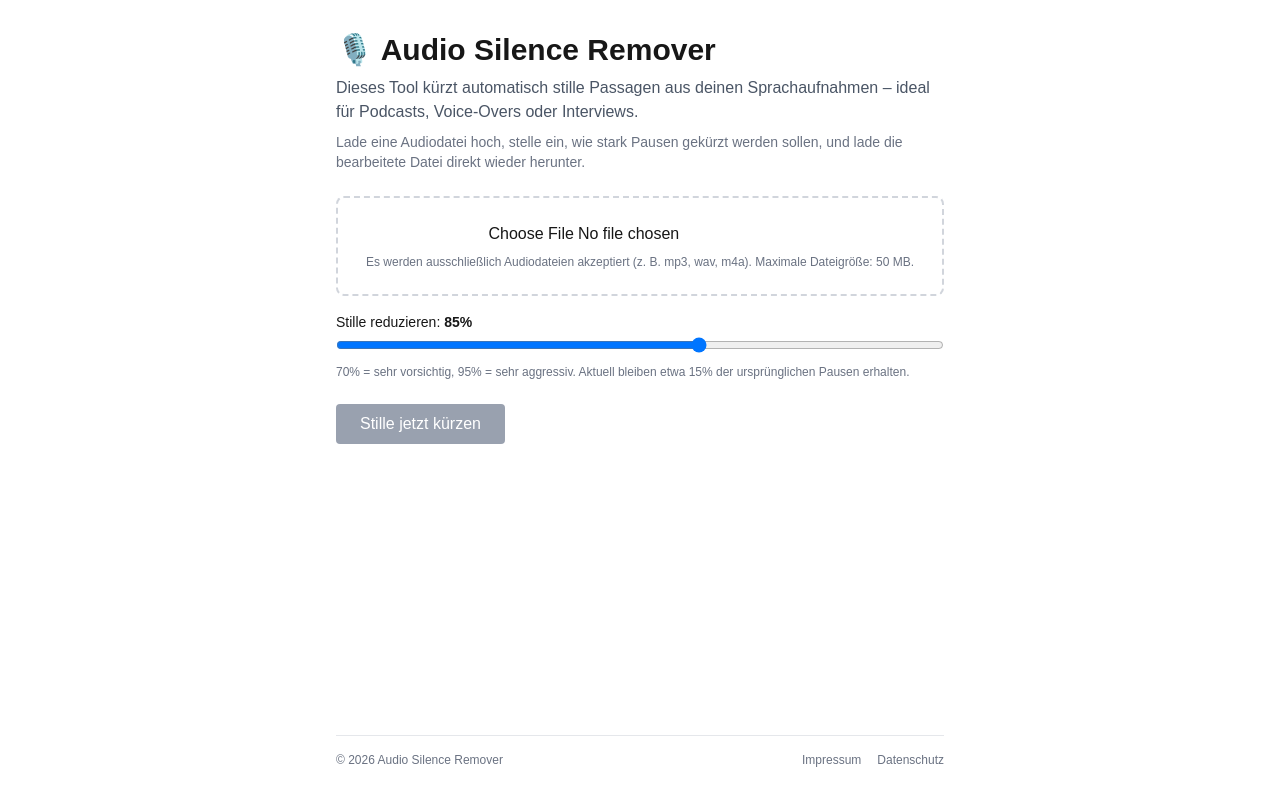
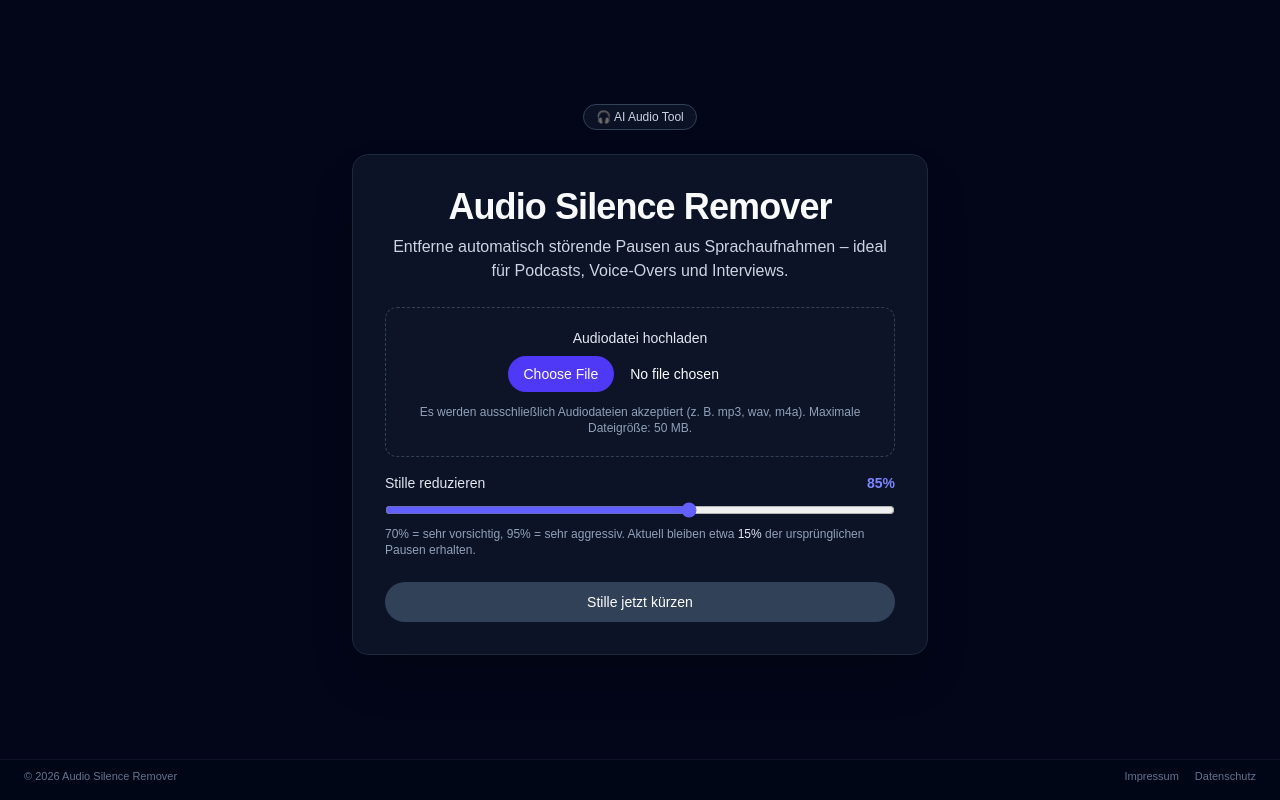
Before and after one commit to Cocoloco069/audio-webseite, a Next.js app in the folder audio-frontend/: page / in a window 1280 px wide. Built offline with nearby package versions, Linux system fonts and the light colour scheme; no server answers.

Commit message:
Improve landing page design

```diff
--- a/audio-frontend/app/page.tsx
+++ b/audio-frontend/app/page.tsx
@@ -62,22 +62,35 @@ export default function Home() {
   };
 
   return (
-    <main className="min-h-screen p-8 max-w-2xl mx-auto flex flex-col">
-      <div className="flex-1">
-        <h1 className="text-3xl font-bold mb-2">🎙️ Audio Silence Remover</h1>
-        <p className="mb-2 text-gray-600">
-          Dieses Tool kürzt automatisch stille Passagen aus deinen Sprachaufnahmen – ideal für
-          Podcasts, Voice-Overs oder Interviews.
+    <div className="min-h-screen bg-slate-950 text-slate-50 flex flex-col">
+      <main className="flex-1 flex items-center justify-center px-4 py-8">
+        <div className="w-full max-w-xl">
+          <div className="mb-6 text-center">
+            <span className="inline-flex items-center rounded-full bg-slate-900/70 border border-slate-700 px-3 py-1 text-xs font-medium text-slate-300">
+              🎧 AI Audio Tool
+            </span>
+          </div>
+
+          <section className="bg-slate-900/80 border border-slate-800 rounded-2xl shadow-2xl backdrop-blur-sm p-6 sm:p-8 space-y-6">
+            <header className="space-y-2 text-center">
+              <h1 className="text-3xl sm:text-4xl font-semibold tracking-tight">
+                Audio Silence Remover
+              </h1>
+              <p className="text-sm sm:text-base text-slate-300">
+                Entferne automatisch störende Pausen aus Sprachaufnahmen – ideal für Podcasts,
+                Voice-Overs und Interviews.
               </p>
-        <p className="mb-6 text-gray-500 text-sm">
-          Lade eine Audiodatei hoch, stelle ein, wie stark Pausen gekürzt werden sollen, und lade
-          die bearbeitete Datei direkt wieder herunter.
-        </p>
+            </header>
 
-        <div className="border-2 border-dashed border-gray-300 rounded-lg p-6 mb-4 text-center">
+            <div className="space-y-4">
+              <div className="border border-dashed border-slate-700 rounded-xl bg-slate-900/60 p-5 text-center">
+                <label className="block text-sm font-medium text-slate-200 mb-2">
+                  Audiodatei hochladen
+                </label>
                 <input
                   type="file"
                   accept="audio/*"
+                  className="mx-auto block text-sm file:mr-4 file:rounded-full file:border-0 file:bg-indigo-600 file:px-4 file:py-2 file:text-sm file:font-medium file:text-white hover:file:bg-indigo-500 cursor-pointer"
                   onChange={(e) => {
                     const selected = e.target.files?.[0] || null;
                     setDownloadUrl(null);
@@ -88,7 +101,6 @@ export default function Home() {
                       return;
                     }
 
-              // Nur echte Audio-Dateien erlauben (per MIME-Typ)
                     if (!selected.type.startsWith('audio/')) {
                       setFile(null);
                       setError(
@@ -98,7 +110,7 @@ export default function Home() {
                     }
 
                     const maxSizeMb = 50;
-              const sizeMb = selected.size / (1024 * 1024); // Bytes -> MB
+                    const sizeMb = selected.size / (1024 * 1024);
 
                     if (sizeMb > maxSizeMb) {
                       setFile(null);
@@ -113,84 +125,99 @@ export default function Home() {
                     setFile(selected);
                   }}
                 />
+
                 {file && (
-            <p className="mt-2 text-sm text-gray-600">
-              Ausgewählt: {file.name} ({(file.size / (1024 * 1024)).toFixed(2)} MB)
+                  <p className="mt-3 text-xs sm:text-sm text-slate-300">
+                    Ausgewählt: <span className="font-medium">{file.name}</span>{' '}
+                    ({(file.size / (1024 * 1024)).toFixed(2)} MB)
                   </p>
                 )}
-          <p className="mt-2 text-xs text-gray-500">
+
+                <p className="mt-3 text-xs text-slate-400">
                   Es werden ausschließlich Audiodateien akzeptiert (z.&nbsp;B. mp3, wav, m4a).
                   Maximale Dateigröße: 50&nbsp;MB.
                 </p>
 
                 {isIOS && (
-            <div className="mt-3 p-3 bg-yellow-50 text-xs text-yellow-800 rounded text-left">
+                  <div className="mt-3 p-3 bg-amber-500/10 border border-amber-500/40 text-amber-100 text-xs rounded-lg text-left">
                     Hinweis für iPhone/iPad:
                     iOS zeigt im Datei-Auswahldialog oft auch die Kamera bzw. Videoaufnahme an.
                     Bitte nimm Audio z.&nbsp;B. mit der Sprachmemos-App auf und wähle die fertige
-              Audiodatei hier aus – Videoaufnahmen werden vom Tool abgelehnt.
+                    Audiodatei hier aus – Videoaufnahmen werden abgelehnt.
                   </div>
                 )}
               </div>
 
-        <div className="mb-6">
-          <label className="block text-sm font-medium mb-1">
-            Stille reduzieren:{' '}
-            <span className="font-bold">{silenceReducePercent}%</span>
-          </label>
+              <div className="space-y-2">
+                <div className="flex items-center justify-between text-xs sm:text-sm">
+                  <span className="font-medium text-slate-200">Stille reduzieren</span>
+                  <span className="font-semibold text-indigo-400">
+                    {silenceReducePercent}%
+                  </span>
+                </div>
                 <input
                   type="range"
                   min={70}
                   max={95}
                   value={silenceReducePercent}
                   onChange={(e) => setSilenceReducePercent(Number(e.target.value))}
-            className="w-full"
+                  className="w-full accent-indigo-500"
                 />
-          <p className="text-xs text-gray-500 mt-1">
+                <p className="text-xs text-slate-400">
                   70% = sehr vorsichtig, 95% = sehr aggressiv. Aktuell bleiben etwa{' '}
-            {(keepRatio * 100).toFixed(0)}% der ursprünglichen Pausen erhalten.
+                  <span className="font-medium text-slate-200">
+                    {(keepRatio * 100).toFixed(0)}%
+                  </span>{' '}
+                  der ursprünglichen Pausen erhalten.
                 </p>
               </div>
 
+              <div className="pt-2">
                 <button
                   onClick={handleUpload}
                   disabled={!file || loading}
-          className="bg-blue-600 text-white px-6 py-2 rounded disabled:bg-gray-400"
+                  className="w-full inline-flex items-center justify-center rounded-full bg-indigo-600 px-6 py-2.5 text-sm font-medium text-white shadow-lg shadow-indigo-600/30 disabled:bg-slate-700 disabled:shadow-none hover:bg-indigo-500 transition-colors"
                 >
                   {loading ? 'Verarbeite...' : 'Stille jetzt kürzen'}
                 </button>
+              </div>
 
               {error && (
-          <div className="mt-4 p-3 bg-red-100 text-red-700 rounded text-sm">
+                <div className="mt-2 p-3 rounded-lg bg-red-500/10 border border-red-500/40 text-xs text-red-100">
                   {error}
                 </div>
               )}
 
               {downloadUrl && (
-          <div className="mt-6 p-4 bg-green-100 rounded">
-            <p className="mb-2">✅ Fertig! Datei wurde verarbeitet.</p>
+                <div className="mt-3 p-4 rounded-lg bg-emerald-500/10 border border-emerald-500/40">
+                  <p className="mb-2 text-sm text-emerald-100">
+                    ✅ Fertig! Deine Audiodatei wurde verarbeitet.
+                  </p>
                   <a
                     href={downloadUrl}
                     download="bearbeitet.mp3"
-              className="text-blue-600 underline"
+                    className="inline-flex items-center text-sm font-medium text-emerald-200 hover:text-emerald-100 underline-offset-2 hover:underline"
                   >
                     Bearbeitete Datei herunterladen
                   </a>
                 </div>
               )}
             </div>
+          </section>
+        </div>
+      </main>
 
-      <footer className="mt-8 pt-4 border-t border-gray-200 text-xs text-gray-500 flex justify-between">
+      <footer className="px-6 pb-4 pt-2 text-[11px] text-slate-500 flex items-center justify-between border-t border-slate-900/80 bg-slate-950/90">
         <span>© {new Date().getFullYear()} Audio Silence Remover</span>
         <div className="space-x-4">
-          <a href="/impressum" className="hover:underline">
+          <a href="/impressum" className="hover:text-slate-300 transition-colors">
             Impressum
           </a>
-          <a href="/datenschutz" className="hover:underline">
+          <a href="/datenschutz" className="hover:text-slate-300 transition-colors">
             Datenschutz
           </a>
         </div>
       </footer>
-    </main>
+    </div>
   );
 }
```
Lines whose indentation alone changed are shown as unchanged.
